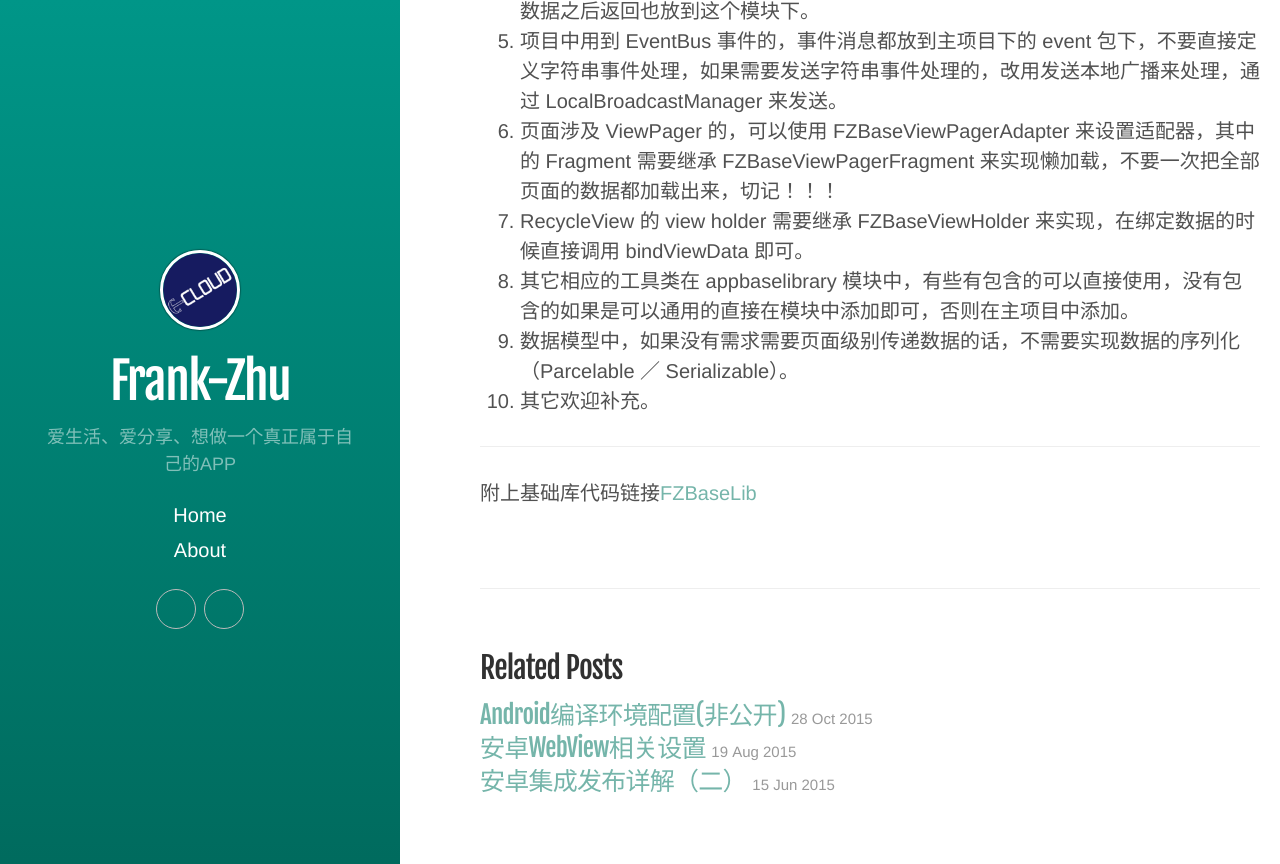
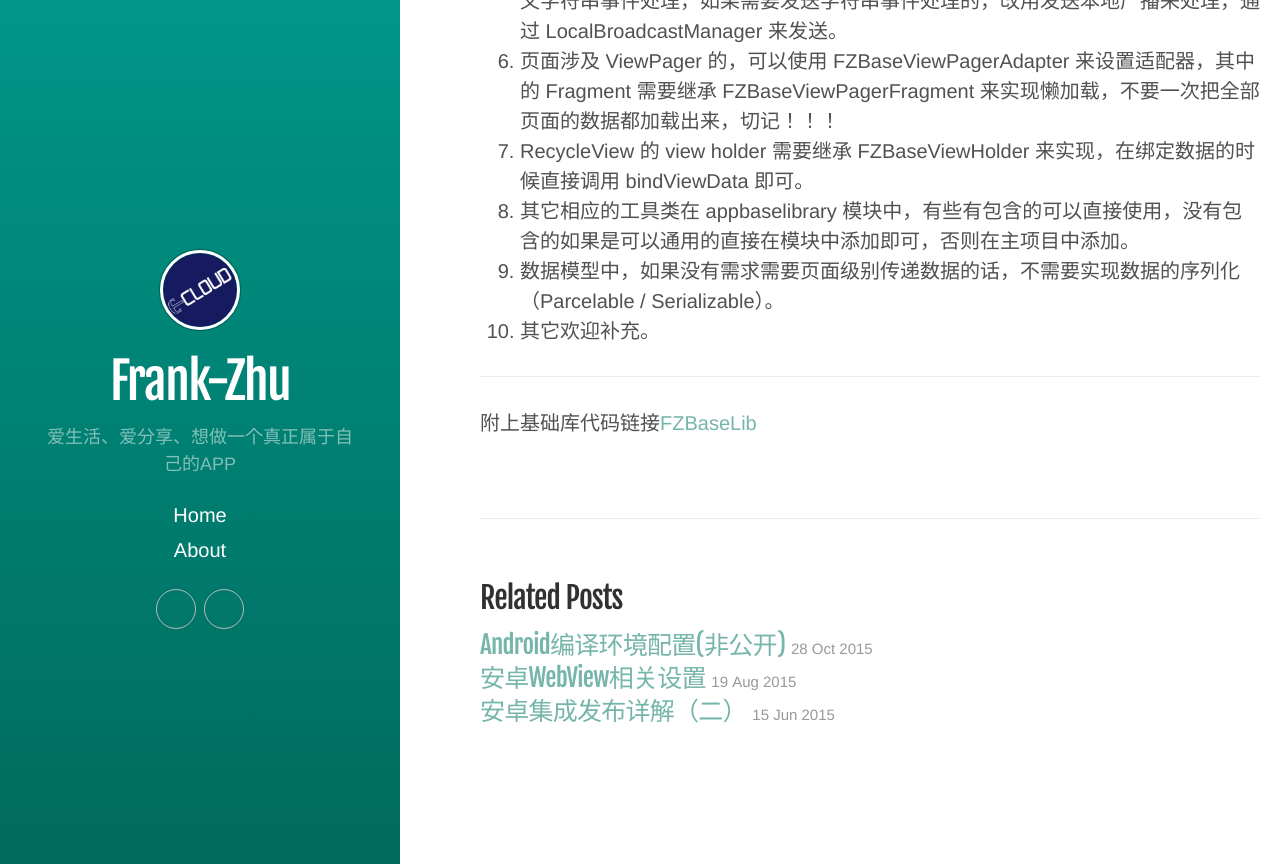
Before and after one commit to Frank-Zhu/Frank-Zhu.github.io, a Jekyll site: the page built from _posts/2016-04-26-android-code-rule.md, in a window 1280 px wide and 900 px high, scrolled down 2574 px, cut to the strip 0-864 px from the top of the window. Built offline with Jekyll 4.4.1, drawn with Linux system fonts in a browser that asks for light colours; some web fonts are replaced; Markdown is read by kramdown in place of the engine named in the settings.

Commit message:
update title

```diff
--- a/_posts/2016-04-26-android-code-rule.md
+++ b/_posts/2016-04-26-android-code-rule.md
@@ -33,7 +32,7 @@
 
 1. 代码中变量的命名遵照驼峰命名法。
 
-2. 布局文件中的控件命名尽量使用控件缩写做前缀，如 TextView 简写为tv_xx，Imageview 简写为 iv_xx。（不强求，有统一的风格即可）
+2. 布局文件中的控件命名尽量使用控件缩写做前缀，如 TextView 简写为tv\_xx，Imageview 简写为 iv\_xx。（不强求，有统一的风格即可）
 
 3. 图片资源命名规范如下：
 
@@ -71,7 +70,7 @@
 6. 页面涉及 ViewPager 的，可以使用 FZBaseViewPagerAdapter 来设置适配器，其中的 Fragment 需要继承 FZBaseViewPagerFragment 来实现懒加载，不要一次把全部页面的数据都加载出来，切记！！！
 7. RecycleView 的 view holder 需要继承 FZBaseViewHolder 来实现，在绑定数据的时候直接调用 bindViewData 即可。
 8. 其它相应的工具类在 appbaselibrary 模块中，有些有包含的可以直接使用，没有包含的如果是可以通用的直接在模块中添加即可，否则在主项目中添加。
-9. 数据模型中，如果没有需求需要页面级别传递数据的话，不需要实现数据的序列化（Parcelable ／ Serializable）。
+9. 数据模型中，如果没有需求需要页面级别传递数据的话，不需要实现数据的序列化（Parcelable / Serializable）。
 10. 其它欢迎补充。
 
 
```
Also changed, not shown: other parts of _posts/2016-04-26-android-code-rule.md (+0 -1 lines).
